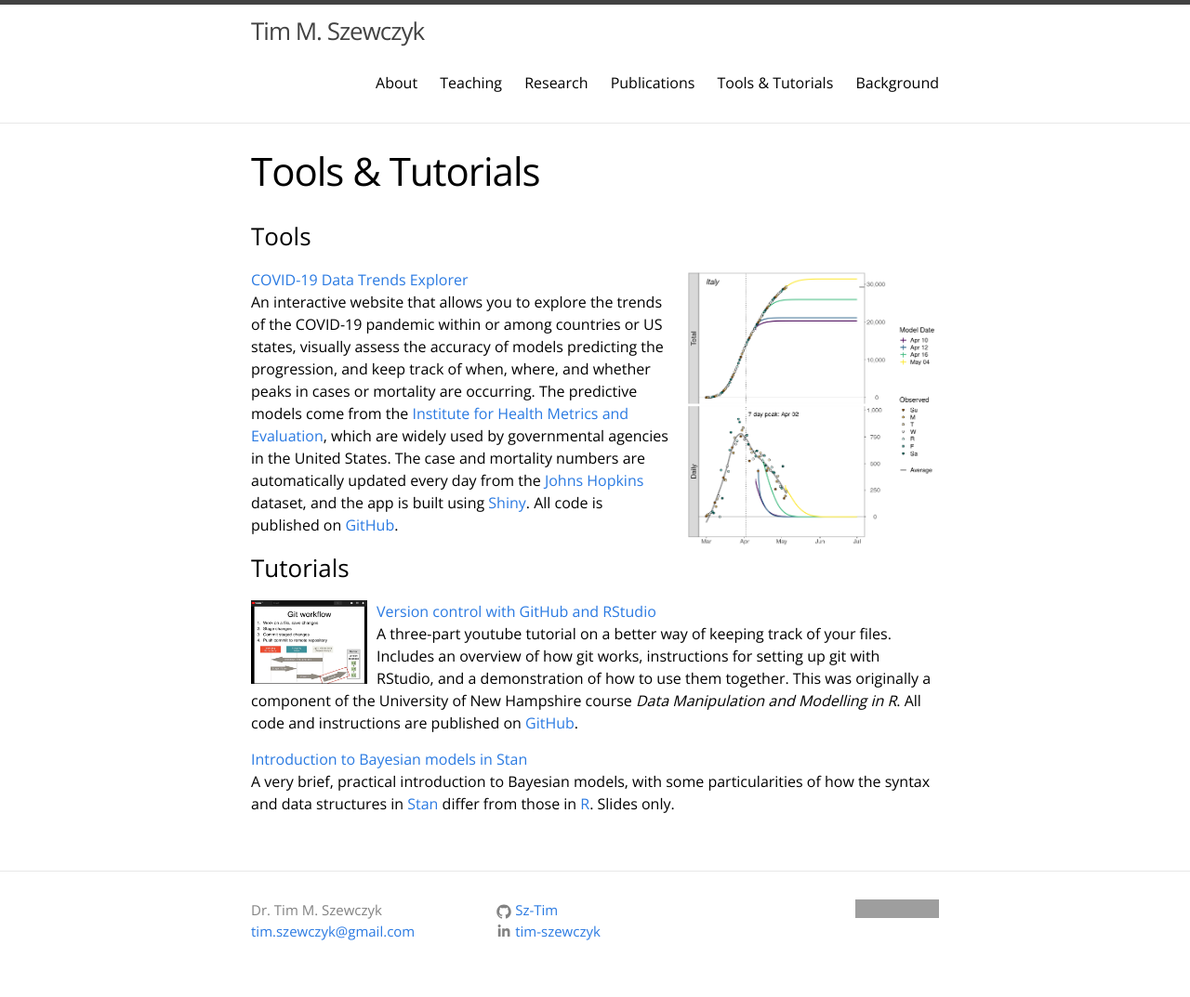
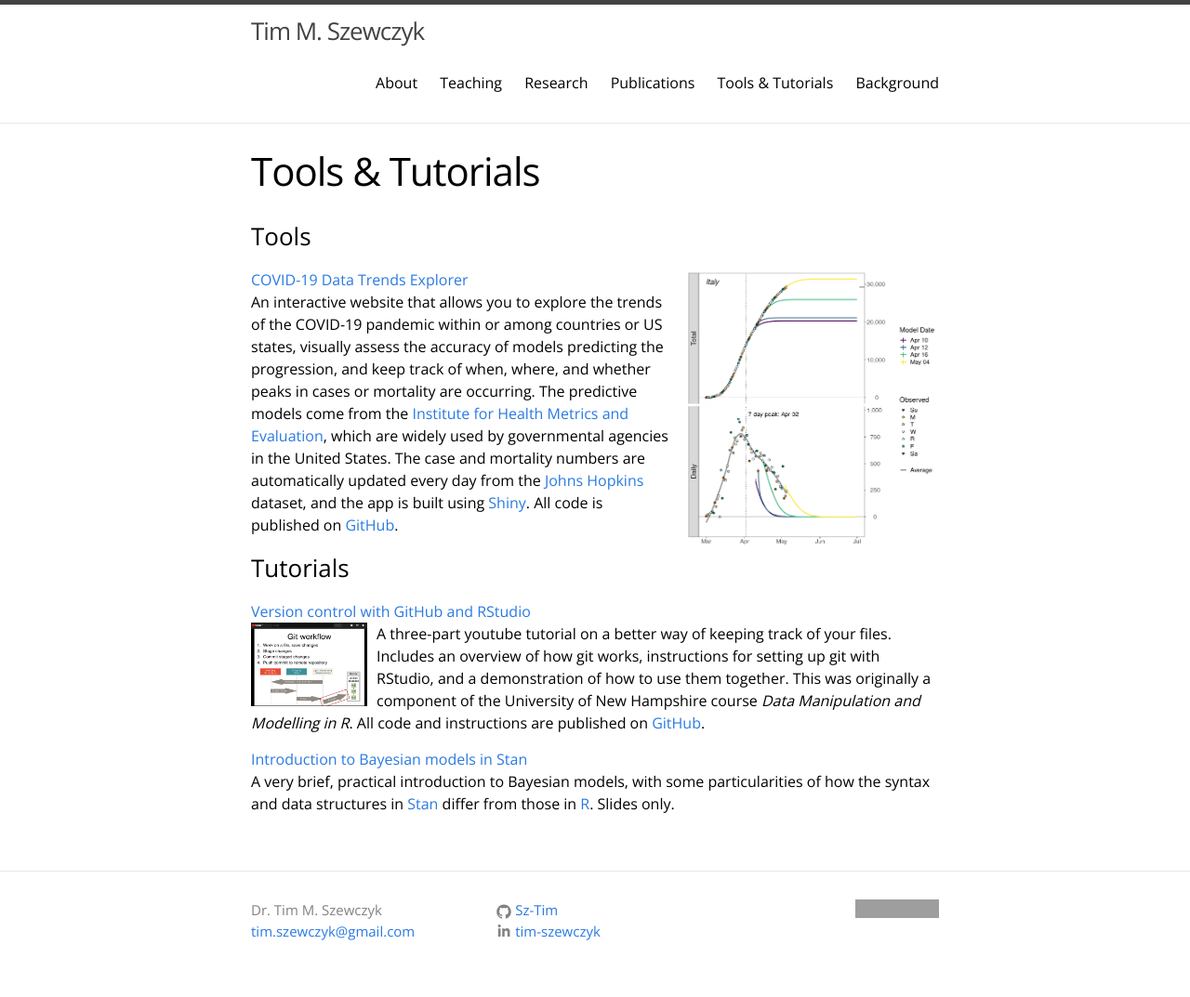
Before and after one commit to Sz-Tim/Sz-Tim.github.io, a Jekyll site: the page built from tools.md, in a window 1280 px wide. Shown: the whole page at 93% size. Built offline with Jekyll 4.4.1, drawn with Linux system fonts in a browser that asks for light colours; grey boxes are pictures that could not be loaded.

Commit message:
img placement

```diff
--- a/tools.md
+++ b/tools.md
@@ -11,8 +11,8 @@ An interactive website that allows you to explore the trends of the COVID-19 pan
 
 
 ### Tutorials
-<img width="125" height="90" style="float:left; margin-right: 10px; margin-left: 0px" src="{{ site.url }}/assets/git_workflow.png">[Version control with GitHub and RStudio](https://www.youtube.com/playlist?list=PL7GjEq0oE7-YrZoV5eWkO-YOQbZtz-RxX)
-A three-part youtube tutorial on a better way of keeping track of your files. Includes an overview of how git works, instructions for setting up git with RStudio, and a demonstration of how to use them together. This was originally a component of the University of New Hampshire course *Data Manipulation and Modelling in R*. All code and instructions are published on [GitHub](https://github.com/Sz-Tim/NR995_Module_9).
+[Version control with GitHub and RStudio](https://www.youtube.com/playlist?list=PL7GjEq0oE7-YrZoV5eWkO-YOQbZtz-RxX)
+<img width="125" height="90" style="float:left; margin-right: 10px; margin-left: 0px" src="{{ site.url }}/assets/git_workflow.png">A three-part youtube tutorial on a better way of keeping track of your files. Includes an overview of how git works, instructions for setting up git with RStudio, and a demonstration of how to use them together. This was originally a component of the University of New Hampshire course *Data Manipulation and Modelling in R*. All code and instructions are published on [GitHub](https://github.com/Sz-Tim/NR995_Module_9).
 
 [Introduction to Bayesian models in Stan]({{ site.url }}/assets/stan_intro.pdf)
 A very brief, practical introduction to Bayesian models, with some particularities of how the syntax and data structures in [Stan](https://mc-stan.org//) differ from those in [R](http://cran.r-project.org/). Slides only.
```
